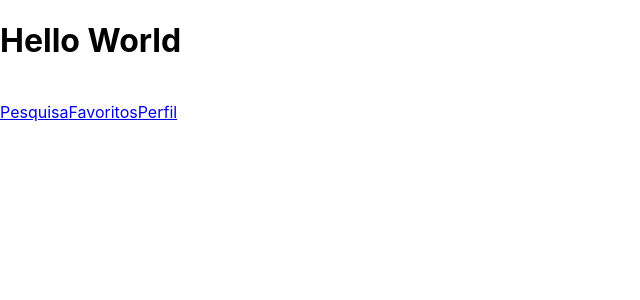
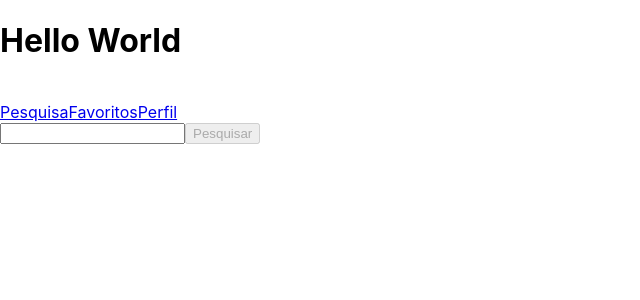
Before and after one commit to aysllanferreira/Projeto-14-Trybetunes, a React (Create React App) app: page /search in a window 1280 px wide. Shown: the top 300 px of the page, without its empty margins (0-640 px from the left). Built offline with nearby package versions, Linux system fonts and the light colour scheme.

Commit message:
Requisito 05 - feito

```diff
--- a/src/pages/Search.jsx
+++ b/src/pages/Search.jsx
@@ -1,10 +1,37 @@
-import React from 'react';
+import React, { useRef } from 'react';
 import Header from '../components/Header';
 
 function Search() {
+  const inputRef = useRef();
+  const buttonRef = useRef();
+
+  const handleSearch = () => {
+    const { value } = inputRef.current;
+    if (value.length > 1) {
+      buttonRef.current.disabled = false;
+    } else {
+      buttonRef.current.disabled = true;
+    }
+  };
+
   return (
     <div data-testid="page-search">
       <Header />
+      <input
+        onChange={ handleSearch }
+        ref={ inputRef }
+        data-testid="search-artist-input"
+        type="text"
+      />
+      <button
+        ref={ buttonRef }
+        disabled
+        type="button"
+        data-testid="search-artist-button"
+      >
+        Pesquisar
+
+      </button>
     </div>
   );
 }
```
